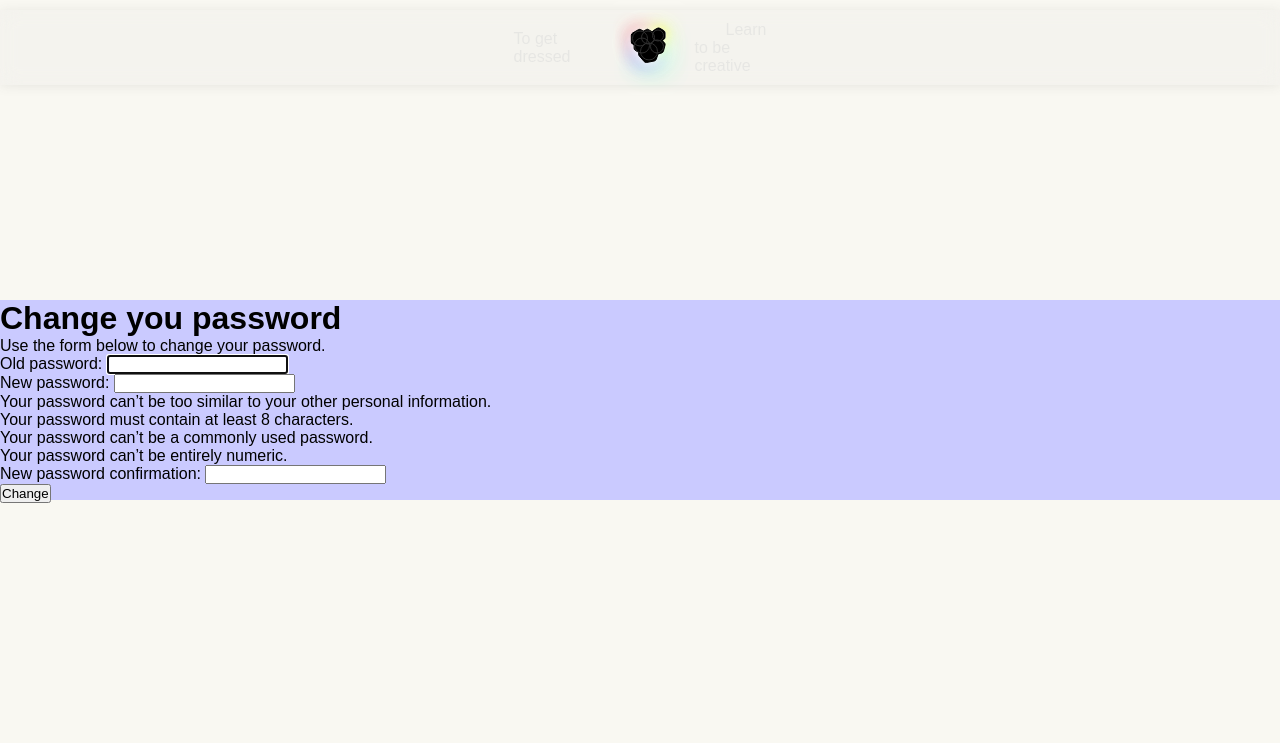
After one commit to Rohozin/ozhina, a Django app: page /password_change/ in a window 1280 px wide. The commit adds this page. Shown: the top 743 px of the page. Run offline with Django 3.2, Linux system fonts and the light colour scheme; the visitor is signed in with stand-in values (Sample User, id 1).

Commit message:
add change password it`s work

```diff
--- /dev/null
+++ b/dressed/templates/registration/password_change_form.html
@@ -0,0 +1,17 @@
+{% extends "base.html" %}
+
+{% block title %}
+    Change you password
+{% endblock %}
+
+{% block content %}
+    <div class="logdiv">
+        <h1>Change you password</h1>
+        <p>Use the form below to change your password.</p>
+            <form action="." method="post">
+            {{ form.as_p }}
+            <p><input type="submit" value="Change"></p>
+            {% csrf_token %}
+        </form>
+    </div>
+{% endblock %}
--- a/dressed/urls.py
+++ b/dressed/urls.py
@@ -14,4 +14,6 @@ urlpatterns = [
     path('account/login/', views.user_login, name='login'),
     path('login/', auth_views.LoginView.as_view(), name='login'),
     path('logout/', auth_views.LogoutView.as_view(), name='logout'),
+    path('password_change/',auth_views.PasswordChangeView.as_view(),name='password_change'),
+    path('password_change/done/',auth_views.PasswordChangeDoneView.as_view(),name='password_change_done')
 ]
--- a/ozhyna/static/css/login.css
+++ b/ozhyna/static/css/login.css
@@ -1,5 +1,6 @@
 .logdiv {
     margin-top: 300px;
+    margin-bottom: 300px;
     width: 100%;
     height: 200px;
     background-color: rgb(202, 202, 255);
```
Also changed, not shown: dressed/templates/registration/password_change_done.html (added, +12 -0 lines).
